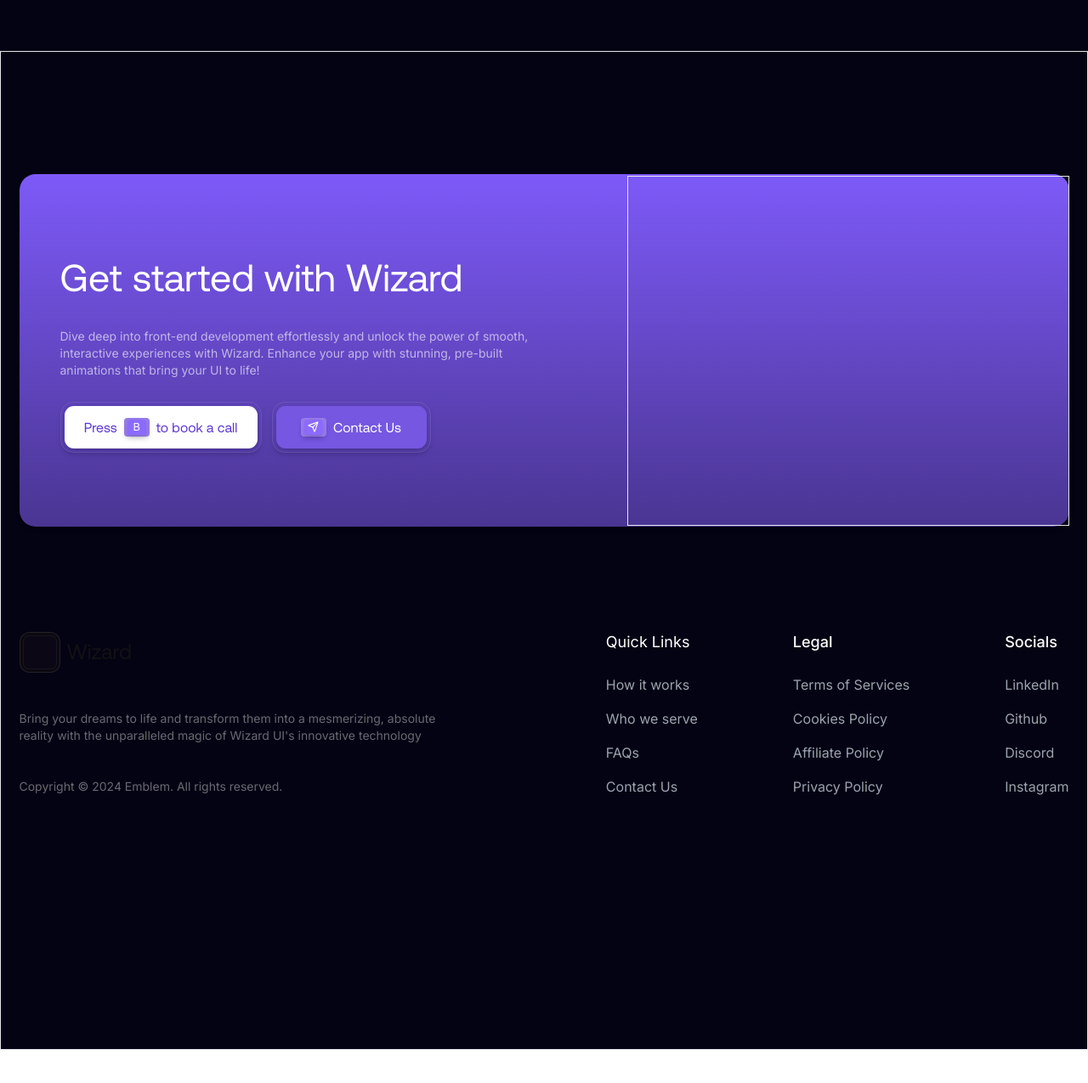
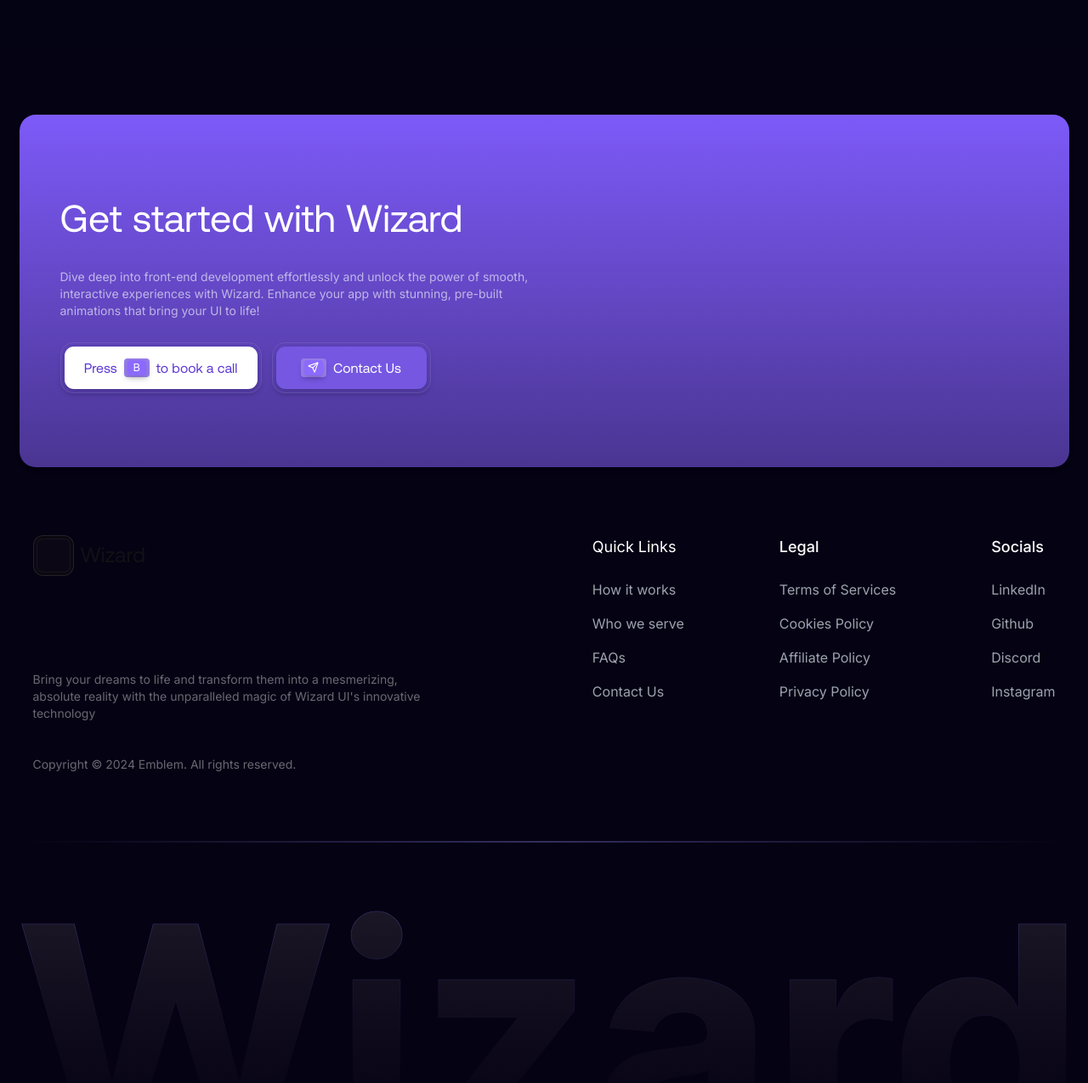
Before and after one commit to codedbyaadhi/wizard, a Next.js app: page / in a window 1280 px wide. Shown: the part 6745-8020 px from the top of the page at 85% size. Before the commit the page ends 7981 px from the top, so only its background shows below. Built offline with nearby package versions, Linux system fonts and the light colour scheme.

Commit message:
Footer component enhanced to v2

```diff
--- a/app/components/footer/Footer.tsx
+++ b/app/components/footer/Footer.tsx
@@ -1,13 +1,16 @@
 "use client";
 import { Send } from "lucide-react";
+import Image from "next/image";
 import Link from "next/link";
 import React from "react";
+import wizard from "@/svg/footer/wizard.svg";
 
 const Footer = () => {
   return (
-    <footer className="flex flex-col items-center absolute top-[6805px] w-full h-[1176px] border">
-      <div className="flex items-center justify-between w-[1235px] h-[415px] rounded-[19px] relative top-36 shadow-md bg-gradient-to-b from-[#7D5AF8] to-[#4A3592]">
-        <div className="flex flex-col items-start justify-between w-[565px] h-[240px] relative left-12">
+    <footer className="absolute top-[6800px] w-full min-h-screen flex flex-col items-center justify-between py-20 overflow-hidden bg-[#050213]">
+      {/* Top CTA Section */}
+      <div className="flex items-center justify-between max-w-[1235px] w-full h-[415px] rounded-[19px] shadow-md bg-gradient-to-b from-[#7D5AF8] to-[#4A3592] px-12">
+        <div className="flex flex-col items-start justify-between max-w-[565px] h-[240px]">
           <h3 className="text-white text-[45px] font-aeonic font-medium">
             Get started with Wizard
           </h3>
@@ -46,10 +49,13 @@ const Footer = () => {
             </div>
           </div>
         </div>
-        <div className="flex w-[520px] h-[412px] border"></div>
+        <div className="flex w-[520px] h-[412px]"></div>
       </div>
-      <div className="flex w-[1235px] h-[280px] items-center justify-between relative top-56">
-        <div className="flex flex-col items-center justify-evenly w-[490px] h-full">
+
+      {/* Middle Section - Links and Info */}
+      <div className="flex max-w-[1235px] w-full h-[280px] items-start justify-between mt-20 px-4">
+        {/* Logo and Description Section */}
+        <div className="flex flex-col items-start justify-between w-[490px] h-full space-y-8">
           <div className="flex items-start w-full">
             <div className="flex items-center justify-center gap-2">
               {/* The wizard logo  */}
@@ -69,7 +75,9 @@ const Footer = () => {
             Copyright © 2024 Emblem. All rights reserved.
           </p>
         </div>
-        <div className="flex w-[725px] items-center justify-end gap-28 h-full font-inter">
+
+        {/* Links Section */}
+        <div className="flex w-[725px] items-start justify-end gap-28 h-full font-inter">
           <div className="col-span-1">
             <h3 className="text-white text-lg font-normal mb-6">Quick Links</h3>
             <ul className="space-y-4">
@@ -187,6 +195,20 @@ const Footer = () => {
           </div>
         </div>
       </div>
+
+      {/* Gradient Line */}
+      <div className="w-full max-w-[1230px] h-[1.5px] bg-gradient-to-r from-transparent via-[#978eff50] to-transparent mt-20"></div>
+
+      {/* Bottom Image */}
+      <div className="w-full max-w-[1230px] flex items-center justify-center mt-20 overflow-hidden">
+        <Image
+          src={wizard}
+          alt="wizard ui"
+          draggable="false"
+          width={1392}
+          height={100}
+        />
+      </div>
     </footer>
   );
 };
--- a/app/components/origin/Origin.tsx
+++ b/app/components/origin/Origin.tsx
@@ -10,7 +10,7 @@ import Footer from "../footer/Footer";
 
 const Origin = () => {
   return (
-    <div className="flex flex-col items-center w-full h-[7981px] bg-[#040313]">
+    <div className="flex flex-col items-center w-full h-[7981px] bg-[#040313] overflow-hidden">
       <LightRays stagger={true} />
       <Badge />
       <Hero />
--- a/app/page.tsx
+++ b/app/page.tsx
@@ -4,7 +4,7 @@ import Origin from "./components/origin/Origin";
 
 export default function Home() {
   return (
-    <div className="flex flex-col items-center w-full min-h-screen">
+    <div className="flex flex-col items-center w-full min-h-screen bg-[#050213]">
       <Origin />
       {/* <Dashboard /> */}
     </div>
```
Also changed, not shown: svg/footer/wizard.svg (added).
